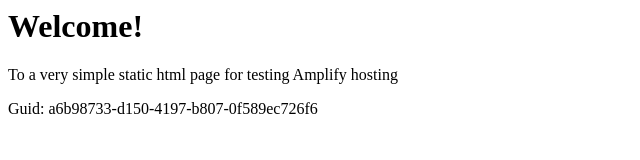
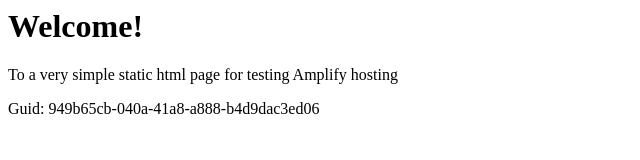
Before and after one commit to aws-aemilia-pdx/Github-PR-Commit-Integration-Test-DoNotTouch-GitHubWebhookPushCanaryTest-v1-gamma-us-west-2, a website: page src/index.html in a window 1280 px wide. Shown: the full height of the page, 0-640 px from the left. Drawn offline with Linux system fonts and the light colour scheme.

Commit message:
commit from integ tests

```diff
--- a/src/index.html
+++ b/src/index.html
@@ -12,6 +12,6 @@
 <body>
     <h1>Welcome!</h1>
     <p>To a very simple static html page for testing Amplify hosting</p>
-    <p>Guid: a6b98733-d150-4197-b807-0f589ec726f6</p></body>
+    <p>Guid: 949b65cb-040a-41a8-a888-b4d9dac3ed06</p></body>
 
 </html>
```
